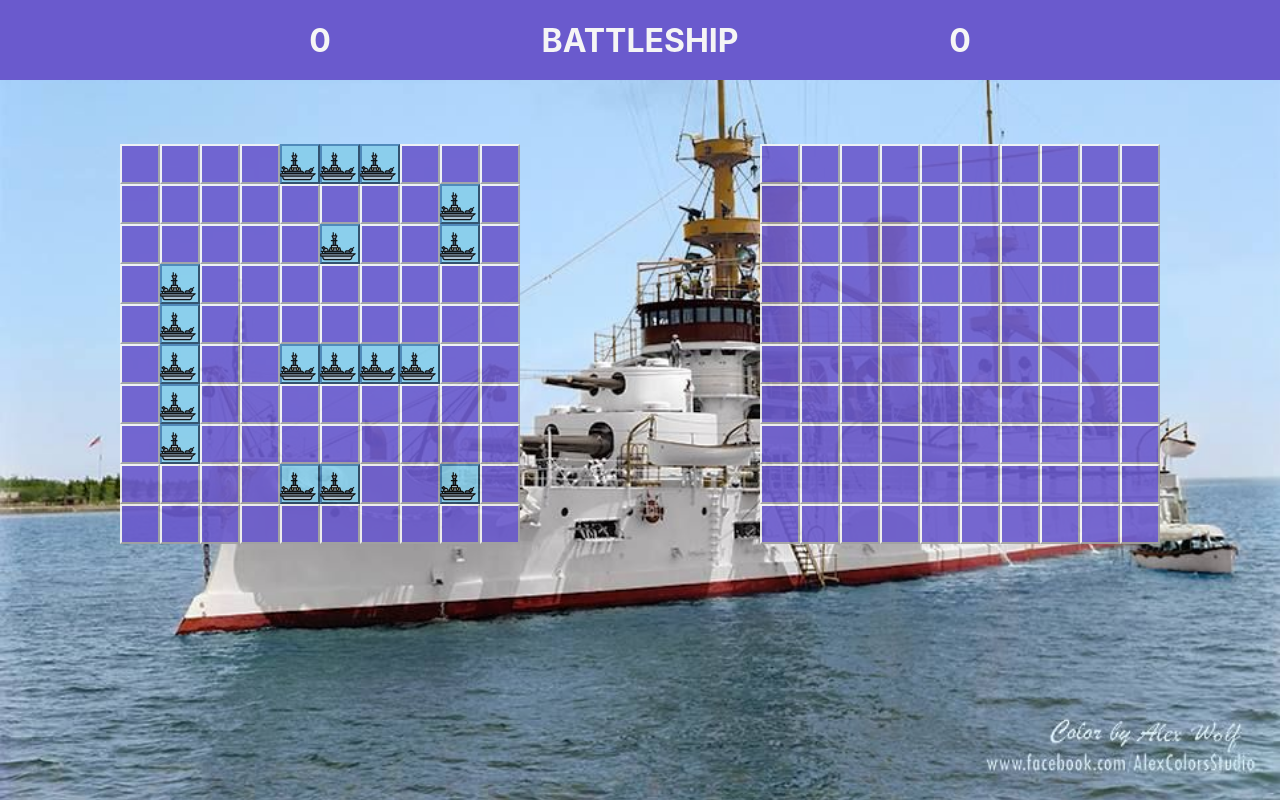
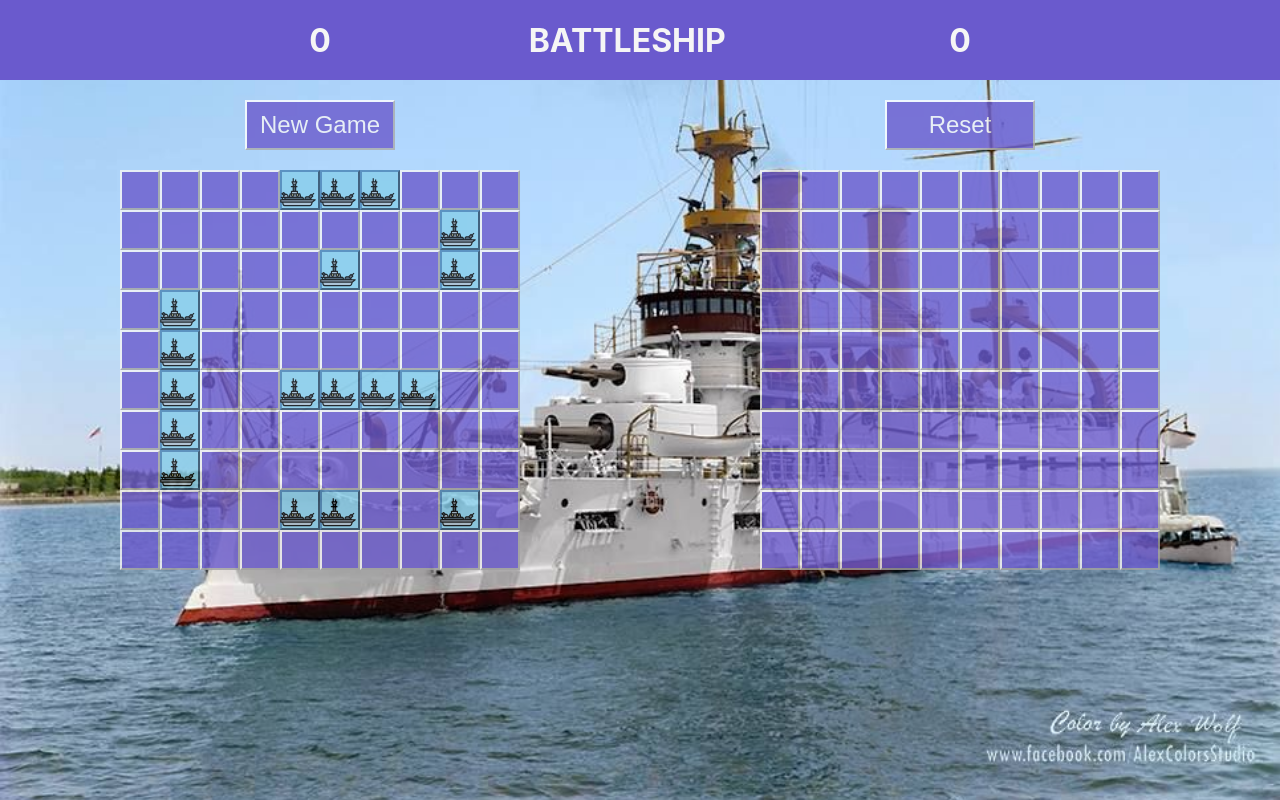
Before and after one commit to AlexErdei73/battle-ship, a React (Create React App) app: page / in a window 1280 px wide. Built offline with nearby package versions, Linux system fonts and the light colour scheme.

Commit message:
make new game button work

```diff
--- a/src/App.css
+++ b/src/App.css
@@ -14,13 +14,13 @@ body {
 .board {
   width: 400px;
   height: 400px;
-  margin: 10% auto;
+  margin: 20px auto;
 }
 .hide {
   opacity: 0;
 }
 .show {
-  opacity: 0.9;
+  opacity: 0.8;
 }
 .titleBar {
   position: absolute;
@@ -32,13 +32,13 @@ body {
 }
 h1 {
   position: absolute;
-  width: 30%;
-  right: -22%;
+  width: 40%;
+  right: -35%;
   text-align: center;
-  transition: right 5s linear;
+  transition: transform 5s linear;
 }
 .center {
-  right: 35%;
+  transform: translateX(-165%);
 }
 .gameArea {
   margin-top: 5rem;
@@ -68,3 +68,14 @@ h1 {
   width: auto;
   text-align: center;
 }
+.gameControl {
+  display: block;
+  width: 150px;
+  height: 50px;
+  border-color: white;
+  background-color: slateblue;
+  color: whitesmoke;
+  font-size: x-large;
+  margin: 20px auto;
+  opacity: 0.8;
+}
--- a/src/App.js
+++ b/src/App.js
@@ -8,22 +8,16 @@ import {
   getPosition,
   initialBoardCellsHidden,
   animateBoardCells,
+  start,
 } from "./helper";
 
 const game = new Game();
-game.placeShips(game.player.board, [
-  { position: { x: 1, y: 2 }, direction: 90 },
-  { position: { x: 4, y: 4 }, direction: 0 },
-  { position: { x: 4, y: 9 }, direction: 0 },
-  { position: { x: 4, y: 1 }, direction: 0 },
-  { position: { x: 8, y: 7 }, direction: 90 },
-  { position: { x: 5, y: 7 }, direction: 0 },
-  { position: { x: 8, y: 1 }, direction: 0 },
-]);
-game.placeShipsRandom(game.computer.board);
+start(game);
 const initialState = getState(game);
 let gameResult = {};
-let isTitleInView = false;
+let title = "BATTLESHIP";
+let animationTarget = false;
+let buttonNewGameActive = false;
 
 function App() {
   const [state, setState] = useState(initialState);
@@ -31,6 +25,7 @@ function App() {
     player: 0,
     computer: 0,
   });
+  const [isTitleInView, setTitleInView] = useState(false);
 
   const onClick = (event) => {
     const id = event.target.id;
@@ -39,10 +34,26 @@ function App() {
     gameResult = { ...result };
     if (result.gameOver) {
       const newScores = { ...scores };
-      const winner = result.winner.name.toLowerCase();
+      const winner = result.winner.name;
       newScores[winner] += 1;
       setScores(newScores);
+      title = `GAME OVER, ${winner} won`;
+      buttonNewGameActive = true;
     }
+  };
+
+  const handleClickNewGame = () => {
+    buttonNewGameActive = false;
+    start(game);
+    gameResult = {};
+    animationTarget = true;
+    setState(initialState);
+    setTitleInView(false);
+    setTimeout(() => {
+      title = "BATTLESHIP";
+      animationTarget = false;
+      setTitleInView(true);
+    }, 5000);
   };
 
   game.setState = setState;
@@ -53,12 +64,22 @@ function App() {
   );
 
   useEffect(() => {
-    if (!isTitleInView) isTitleInView = true; //moving title
-    if (areBoardCellsHidden.indexOf(true) !== -1) {
-      let newBoardCellsHidden = animateBoardCells([...areBoardCellsHidden]);
+    if (areBoardCellsHidden.indexOf(!animationTarget) !== -1) {
+      let newBoardCellsHidden = animateBoardCells(
+        [...areBoardCellsHidden],
+        animationTarget
+      );
+      newBoardCellsHidden = animateBoardCells(
+        newBoardCellsHidden,
+        animationTarget
+      );
       setAreBoardCellsHidden(newBoardCellsHidden);
     }
-  }, [areBoardCellsHidden]);
+  }, [areBoardCellsHidden, isTitleInView]);
+
+  useEffect(() => {
+    setTitleInView(true);
+  }, []);
 
   return (
     <div>
@@ -66,9 +87,17 @@ function App() {
         isTitleInView={isTitleInView}
         playerScore={scores.player}
         computerScore={scores.computer}
+        text={title}
       />
       <div className="gameArea">
         <div className="boardContainer">
+          <button
+            className="gameControl"
+            onClick={handleClickNewGame}
+            disabled={!buttonNewGameActive}
+          >
+            New Game
+          </button>
           <Board
             id="player"
             content={state.playerBoard}
@@ -77,6 +106,7 @@ function App() {
           />
         </div>
         <div className="boardContainer">
+          <button className="gameControl">Reset</button>
           <Board
             id="computer"
             content={state.enemyBoard}
--- a/src/components/titlebar.jsx
+++ b/src/components/titlebar.jsx
@@ -1,7 +1,7 @@
 const TitleBar = (props) => {
   return (
     <div className="titleBar">
-      <h1 className={props.isTitleInView ? "center" : ""}>BATTLESHIP</h1>
+      <h1 className={props.isTitleInView ? "center" : ""}>{props.text}</h1>
       <div className="left">
         <h1 className="playerScore">{props.playerScore}</h1>
       </div>
--- a/src/game.js
+++ b/src/game.js
@@ -4,10 +4,10 @@ import { randomPosition, randomDirection, getState } from "./helper";
 
 function Game() {
   this.player = new Player();
-  this.player.name = "Player";
+  this.player.name = "player";
   this.player.board = new Gameboard();
   this.computer = new Player();
-  this.computer.name = "Computer";
+  this.computer.name = "computer";
   this.computer.board = new Gameboard();
   this.player.enemy = this.computer;
   this.computer.enemy = this.player;
--- a/src/helper.js
+++ b/src/helper.js
@@ -63,6 +63,23 @@ export function getState(game) {
   return { playerBoard, enemyBoard };
 }
 
+export function start(game) {
+  game.player.board.ships = [];
+  game.player.board.missedShots = [];
+  game.computer.board.ships = [];
+  game.computer.board.missedShots = [];
+  game.placeShips(game.player.board, [
+    { position: { x: 1, y: 2 }, direction: 90 },
+    { position: { x: 4, y: 4 }, direction: 0 },
+    { position: { x: 4, y: 9 }, direction: 0 },
+    { position: { x: 4, y: 1 }, direction: 0 },
+    { position: { x: 8, y: 7 }, direction: 90 },
+    { position: { x: 5, y: 7 }, direction: 0 },
+    { position: { x: 8, y: 1 }, direction: 0 },
+  ]);
+  game.placeShipsRandom(game.computer.board);
+}
+
 //animation reveiling gameboard
 export function initialBoardCellsHidden() {
   const initialBoardCellsHidden = [];
@@ -72,15 +89,14 @@ export function initialBoardCellsHidden() {
   return initialBoardCellsHidden;
 }
 
-export function animateBoardCells(areBoardCellsHidden) {
-  console.log("animating...");
-  if (areBoardCellsHidden.indexOf(true) === -1) return areBoardCellsHidden;
+export function animateBoardCells(areBoardCellsHidden, target) {
+  if (areBoardCellsHidden.indexOf(!target) === -1) return areBoardCellsHidden;
   else {
     let index;
     do {
       index = getIndex(randomPosition());
-    } while (areBoardCellsHidden[index] !== true);
-    areBoardCellsHidden[index] = false;
+    } while (areBoardCellsHidden[index] !== !target);
+    areBoardCellsHidden[index] = target;
     return areBoardCellsHidden;
   }
 }
```
Also changed, not shown: 1 other file (tests, documents, lock files or other folders).
